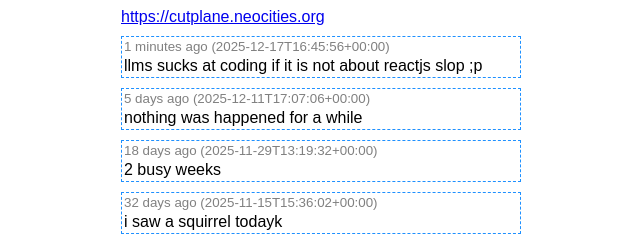
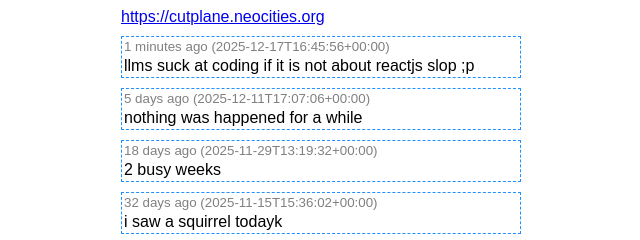
Before and after one commit to cutplane1/cutplane1.github.io, a plain HTML site: page index.html in a window 1280 px wide. Shown: the top 240 px of the page, 319-959 px from the left. Drawn offline with Linux system fonts and the light colour scheme.

Commit message:
minor spelling mistake

```diff
--- a/index.html
+++ b/index.html
@@ -38,7 +38,7 @@
 <a href="https://cutplane.neocities.org">https://cutplane.neocities.org</a>
 <div class="post">
 <time>2025-12-17T16:45:56+00:00</time>
-<p>llms sucks at coding if it is not about reactjs slop ;p</p>
+<p>llms suck at coding if it is not about reactjs slop ;p</p>
 </div>
 <div class="post">
 <time>2025-12-11T17:07:06+00:00</time>
```
